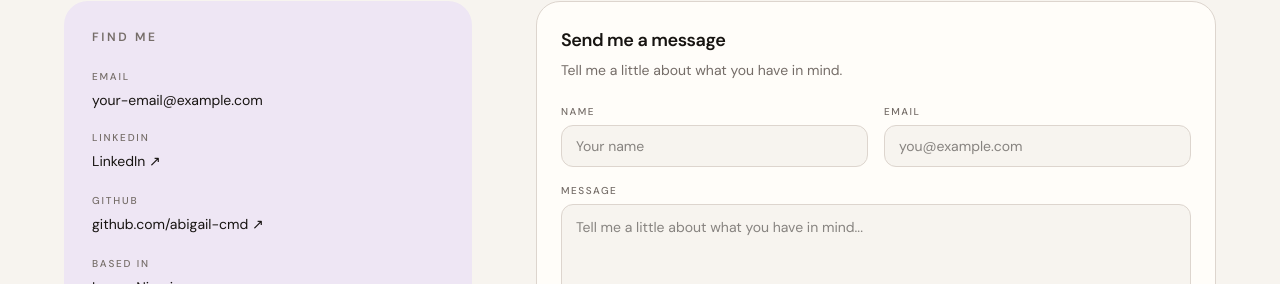
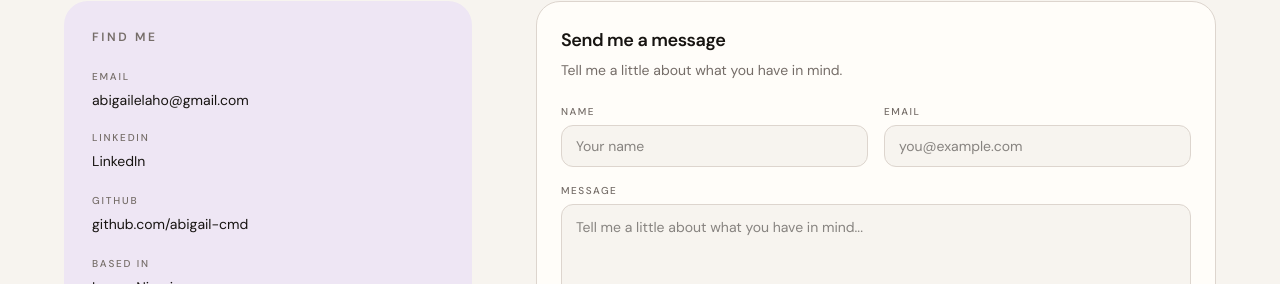
Before and after one commit to abigail-cmd/Abigail-Portfolio, a Next.js app: page /contact in a window 1280 px wide. Shown: the part 405-689 px from the top of the page. Built offline with nearby package versions, Linux system fonts and the light colour scheme.

Commit message:
Refine contact page

```diff
--- a/src/app/contact/page.tsx
+++ b/src/app/contact/page.tsx
@@ -45,7 +45,7 @@ export default function ContactPage() {
                   </p>
 
                   <p className="mt-1.5 text-sm">
-                    your-email@example.com
+                    abigailelaho@gmail.com
                   </p>
                 </div>
 
@@ -60,7 +60,7 @@ export default function ContactPage() {
                     rel="noopener noreferrer"
                     className="mt-1.5 inline-flex text-sm transition-colors hover:text-[var(--primary)]"
                   >
-                    LinkedIn ↗
+                    LinkedIn
                   </a>
                 </div>
 
@@ -75,7 +75,7 @@ export default function ContactPage() {
                     rel="noopener noreferrer"
                     className="mt-1.5 inline-flex text-sm transition-colors hover:text-[var(--primary)]"
                   >
-                    github.com/abigail-cmd ↗
+                    github.com/abigail-cmd
                   </a>
                 </div>
 
```
